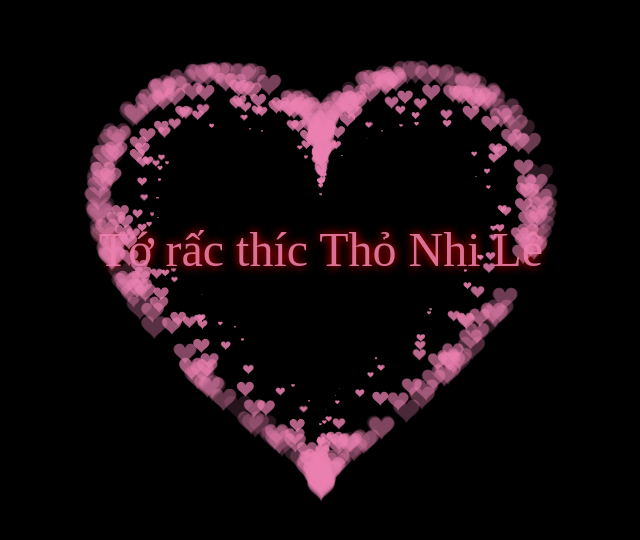
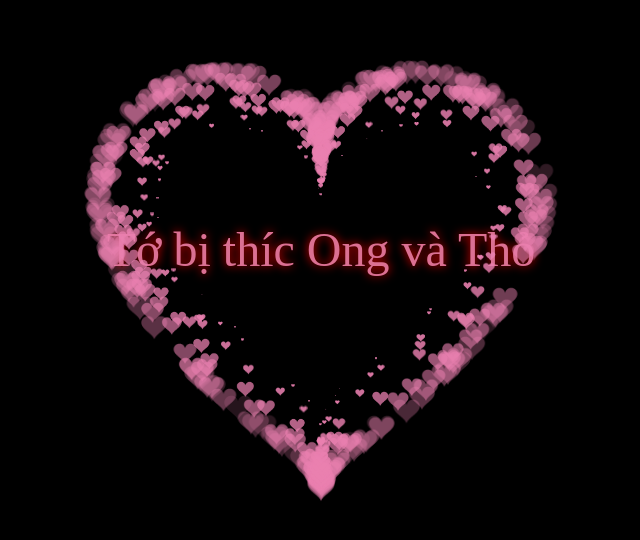
Before and after one commit to deaxtivate/deaxtivate.github.io, a plain HTML site: page tym.html in a window 1280 px wide. Shown: the part 178-718 px from the top of the page, without its empty margins (319-959 px from the left). Drawn offline with Linux system fonts and the light colour scheme.

Commit message:
Initial commit

```diff
--- a/tym.html
+++ b/tym.html
@@ -41,7 +41,7 @@
 
 
 <BODY>
-  <div id="radiate">Tớ rấc thíc Thỏ Nhi Lê</div>
+  <div id="radiate">Tớ bị thíc Ong và Thỏ</div>
   <style>
     #radiate {
       color: palevioletred;
```
